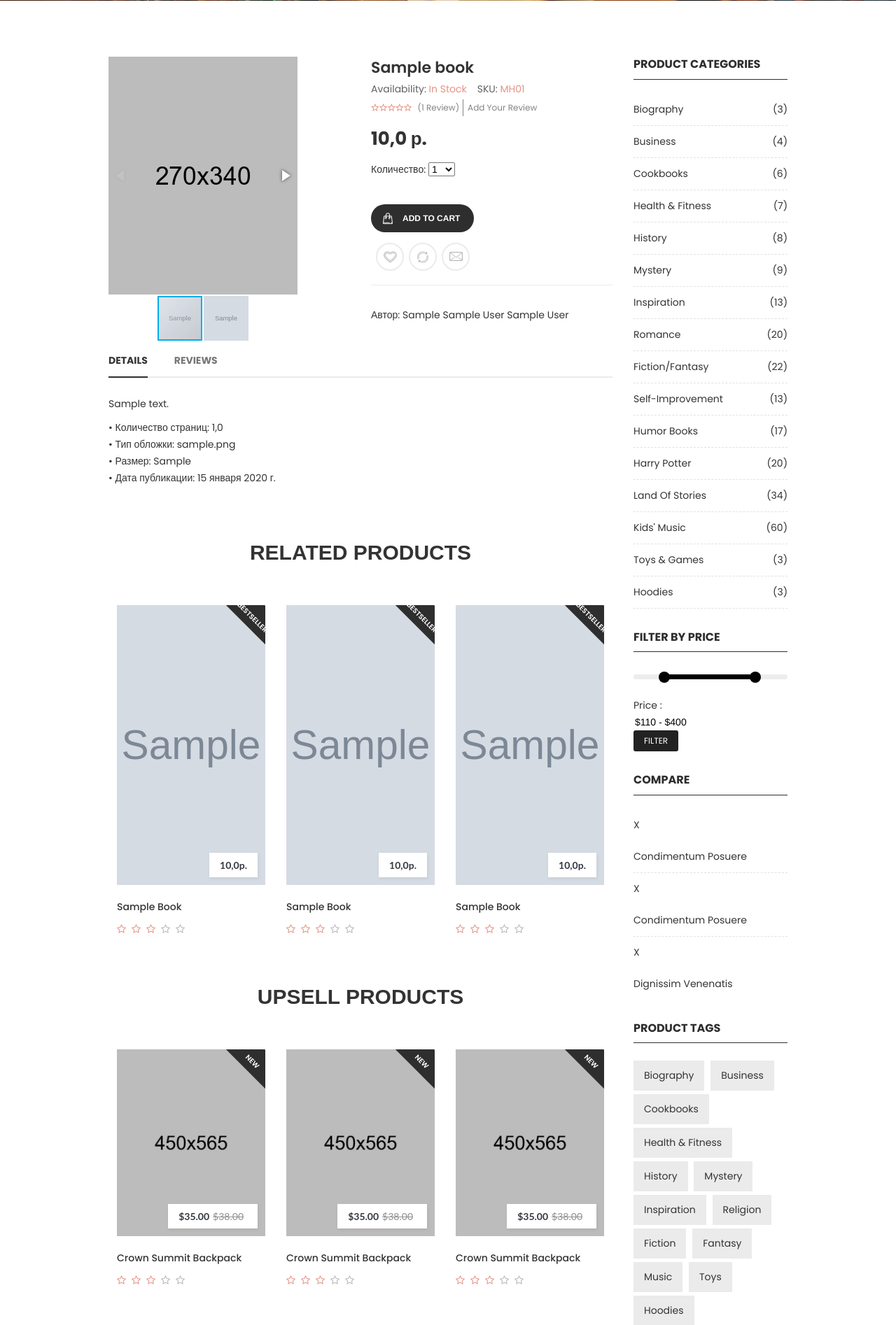
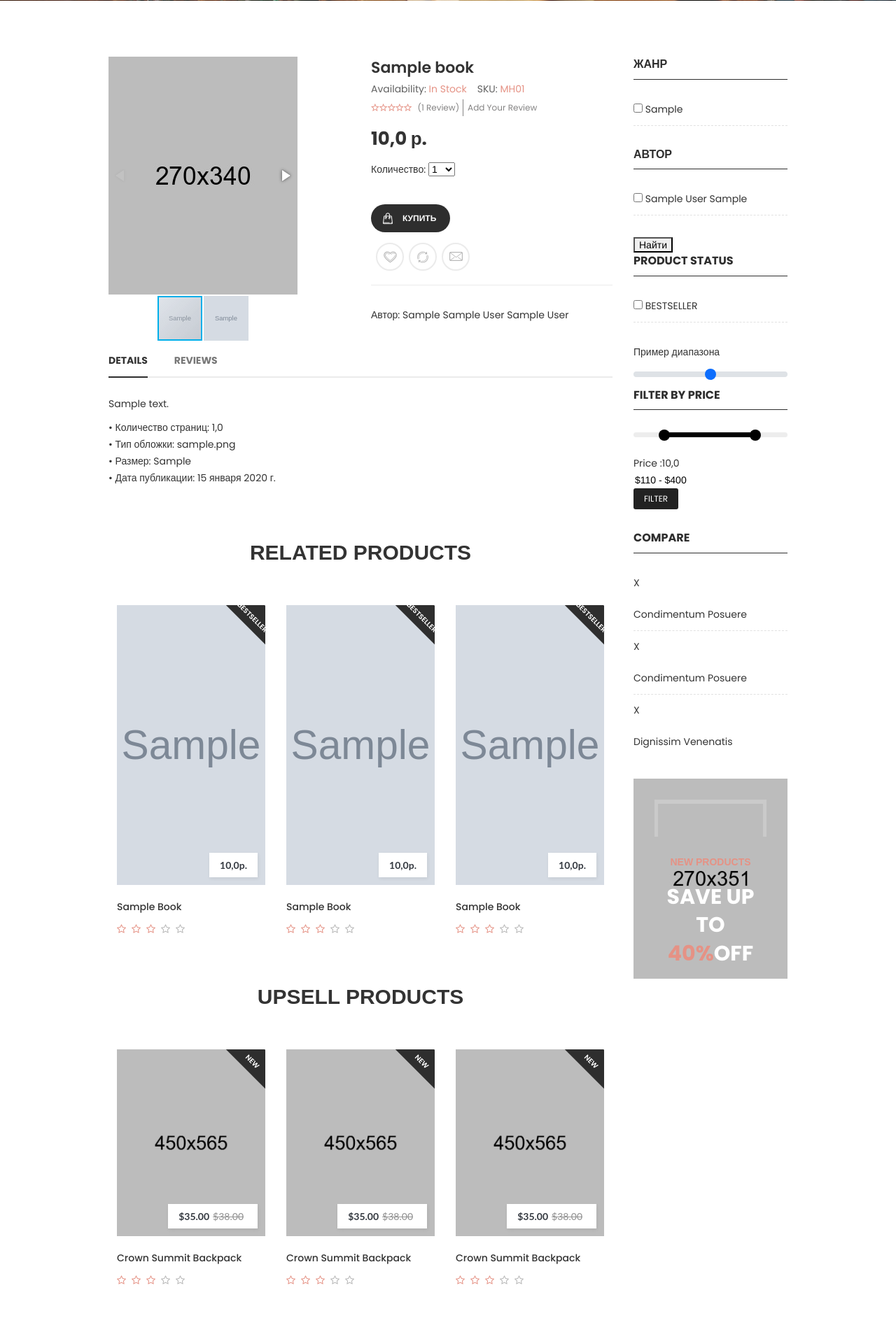
Before and after one commit to rozhnovilya85/books_magazine, a Django app: page /index/books/1 in a window 1280 px wide. Shown: the part 433-2327 px from the top of the page at 70% size. Run offline with Django 4.2, Linux system fonts and the light colour scheme; tables that the repository leaves empty hold one stand-in row (values such as "Sample post"); grey boxes marked "Sample" are stand-in pictures; some libraries are stand-ins or nearby versions; some web fonts are replaced.

Commit message:
commit_2

```diff
--- a/books_magazine/urls.py
+++ b/books_magazine/urls.py
@@ -25,6 +25,7 @@ urlpatterns = [
     path('admin/', admin.site.urls),
     path('', include('library.urls')),
     path('basket/', include('basket.urls')),
+    path('blog/', include('blog.urls')),
 ]
 
 if settings.DEBUG:
--- a/library/templates/library/book_detail.html
+++ b/library/templates/library/book_detail.html
@@ -5,7 +5,7 @@
 
         <!-- Start main Content -->
         <div class="maincontent bg--white pt--80 pb--55">
-        	<div class="container">
+        	<div itemscope itemtype="http://schema.org/Product" class="container">
         		<div class="row">
         			<div class="col-lg-9 col-12">
         				<div class="wn__single__product">
@@ -21,7 +21,7 @@
         						</div>
         						<div class="col-lg-6 col-12">
         							<div class="product__info__main">
-        								<h1>{{ book_item.name }}</h1>
+        								<h1 itemprop="name">{{ book_item.name }}</h1>
         								<div class="product-info-stock-sku d-flex">
         									<p>Availability:<span> In stock</span></p>
         									<p>SKU:<span> MH01</span></p>
@@ -40,7 +40,7 @@
         									</div>
         								</div>
         								<div class="price-box">
-        									<span> {{book_item.price}} р.</span>
+        									<span itemprop="price" content="{{book_item.price}}"> {{book_item.price}} р.</span>
         								</div>
                                         <form method="post" action="{% url 'add_basket_prod' book_item.pk %}">
                                             {% csrf_token %}
@@ -50,7 +50,7 @@
 
 
         									<div class="addtocart__actions">
-        										<button class="tocart" type="submit" title="Add to Cart">Add to Cart</button>
+        										<button class="tocart" type="submit" title="Add to Cart">Купить</button>
         									</div>
         								</div>
 
@@ -89,7 +89,7 @@
 	                        <div class="tab__container">
 	                        	<!-- Start Single Tab Content -->
 	                        	<div class="pro__tab_label tab-pane fade show active" id="nav-details" role="tabpanel">
-									<div class="description__attribute">
+									<div itemprop="description" class="description__attribute">
 										<p>{{book_item.description}}</p>
 										<ul>
                                             <li>• Количество страниц: {{book_item.pages}}</li>
@@ -217,13 +217,13 @@
 									<div class="col-lg-4 col-md-4 col-sm-6 col-12">
 										<div class="product">
 											<div class="product__thumb">
-												<a class="first__img" href="{% url 'book_detail' item.pk %}"><img src="{{ item.photo.url }}" alt="product image" height="400" ></a>
-												<a class="second__img animation1" href="{% url 'book_detail' item.pk %}"><img src="{{ item.photo.url }}" alt="product image" height="400" ></a>
-												<div class="new__box">
+												<a itemprop="image" class="first__img" href="{% url 'book_detail' item.pk %}"><img src="{{ item.photo.url }}" alt="product image" height="400" ></a>
+												<a itemprop="image" class="second__img animation1" href="{% url 'book_detail' item.pk %}"><img src="{{ item.photo.url }}" alt="product image" height="400" ></a>
+												<div itemprop="aggregateRating" itemscope itemtype="http://schema.org/AggregateRating" class="new__box">
 													<span class="new-label">{{ item.status_book}}</span>
 												</div>
 												<ul class="prize position__right__bottom d-flex">
-													<li>{{ item.price }}р.</li>
+													<li itemprop="price" content="{{item.price}}">{{ item.price }}р.</li>
 
 												</ul>
 												<div class="action">
@@ -490,26 +490,45 @@
         			<div class="col-lg-3 col-12 md-mt-40 sm-mt-40">
         				<div class="shop__sidebar">
         					<aside class="wedget__categories poroduct--cat">
-        						<h3 class="wedget__title">Product Categories</h3>
+        						<h3 class="wedget__title">Жанр</h3>
         						<ul>
-        							<li><a href="#">Biography <span>(3)</span></a></li>
-        							<li><a href="#">Business <span>(4)</span></a></li>
-        							<li><a href="#">Cookbooks <span>(6)</span></a></li>
-        							<li><a href="#">Health & Fitness <span>(7)</span></a></li>
-        							<li><a href="#">History <span>(8)</span></a></li>
-        							<li><a href="#">Mystery <span>(9)</span></a></li>
-        							<li><a href="#">Inspiration <span>(13)</span></a></li>
-        							<li><a href="#">Romance <span>(20)</span></a></li>
-        							<li><a href="#">Fiction/Fantasy <span>(22)</span></a></li>
-        							<li><a href="#">Self-Improvement <span>(13)</span></a></li>
-        							<li><a href="#">Humor Books <span>(17)</span></a></li>
-        							<li><a href="#">Harry Potter <span>(20)</span></a></li>
-        							<li><a href="#">Land of Stories <span>(34)</span></a></li>
-        							<li><a href="#">Kids' Music <span>(60)</span></a></li>
-        							<li><a href="#">Toys & Games <span>(3)</span></a></li>
-        							<li><a href="#">hoodies <span>(3)</span></a></li>
+                                    {% for genre in view.get_genres %}
+        							<li>
+                                        <input type="checkbox" class="checkbox">
+                                        <span class="span editContent">{{ genre }}</span>
+                                    </li>
+                                    {% endfor %}
         						</ul>
         					</aside>
+                            <form action="" method="get">
+                            <aside class="wedget__categories poroduct--cat">
+        						<h3 class="wedget__title">Автор</h3>
+        						<ul>
+                                    {% for author in view.get_authors %}
+        							<li>
+                                        <input type="checkbox" class="checkbox" name="authors" value="{{author.id}}">
+                                        <span class="span editContent">{{ author.author_name }} {{ author.author_firstname }}</span>
+                                    </li>
+                                    {% endfor %}
+        						</ul>
+        					</aside>
+                            <button type="submit">Найти</button>
+                            </form>
+                            <aside class="wedget__categories poroduct--cat">
+        						<h3 class="wedget__title">Product Status</h3>
+        						<ul>
+                                    {% for status in view.get_status_books %}
+        							<li>
+                                        <input type="checkbox" class="checkbox">
+                                        <span class="span editContent">{{ status }}</span>
+                                    </li>
+                                    {% endfor %}
+        						</ul>
+        					</aside>
+                            <aside>
+   <label for="customRange2" class="form-label">Пример диапазона</label>
+<input type="range" class="form-range" min="{{ view.get_price_books.price__min }}" max="{{ view.get_price_books.price__max }}" id="customRange2">
+                            </aside>
         					<aside class="wedget__categories pro--range">
         						<h3 class="wedget__title">Filter by price</h3>
         						<div class="content-shopby">
@@ -519,7 +538,7 @@
         						            <div class="slider__range--output">
         						                <div class="price__output--wrap">
         						                    <div class="price--output">
-        						                        <span>Price :</span><input type="text" id="amount" readonly="">
+        						                        <span>Price :{{ view.get_price_books.price__max }}</span><input type="text" id="amount" readonly="1">
         						                    </div>
         						                    <div class="price--filter">
         						                        <a href="#">Filter</a>
@@ -538,24 +557,7 @@
         							<li><a href="#">x</a><a href="#">Dignissim venenatis</a></li>
         						</ul>
         					</aside>
-        					<aside class="wedget__categories poroduct--tag">
-        						<h3 class="wedget__title">Product Tags</h3>
-        						<ul>
-        							<li><a href="#">Biography</a></li>
-        							<li><a href="#">Business</a></li>
-        							<li><a href="#">Cookbooks</a></li>
-        							<li><a href="#">Health & Fitness</a></li>
-        							<li><a href="#">History</a></li>
-        							<li><a href="#">Mystery</a></li>
-        							<li><a href="#">Inspiration</a></li>
-        							<li><a href="#">Religion</a></li>
-        							<li><a href="#">Fiction</a></li>
-        							<li><a href="#">Fantasy</a></li>
-        							<li><a href="#">Music</a></li>
-        							<li><a href="#">Toys</a></li>
-        							<li><a href="#">Hoodies</a></li>
-        						</ul>
-        					</aside>
+
         					<aside class="wedget__categories sidebar--banner">
 								<img src="{% static 'css/images/others/banner_left.jpg' %}" alt="banner images">
 								<div class="text">
--- a/library/urls.py
+++ b/library/urls.py
@@ -3,21 +3,23 @@ from rest_framework import routers
 from django.urls import include
 from rest_framework.urlpatterns import format_suffix_patterns
 
+from . import views
+
 from library.views import index_all, index_books, book_detail, BookCreateView, supplier_form, SupplierCreateView, \
     BookListView, BookDetailView, user_registration, user_login, BookAdminListView, BookUpdateView, SupplireListView, \
     SupplireUpdateView, SupplierDeleteView, BookDeleteView, user_logout, send_contact_email, AuthorListView, \
     AuthorDetailView, AuthorAdminListView, book_api_list, BookViewSet, AuthorViewSet, AuthorCreateView, \
-    AuthorUpdateView, AuthorDeleteView
+    AuthorUpdateView, AuthorDeleteView, FilterBooksView, BookListFilterView
 
 router = routers.SimpleRouter()
 router.register('book_class', BookViewSet)
 router.register('author_class', AuthorViewSet)
 
 urlpatterns = [
-    path('index/books', index_books, name='books'),
-    path('index/book/<int:book_id>', book_detail, name='book_detail'),
+        path('index/book/<int:book_id>', book_detail, name='book_detail'),
     path('index/books/booksform', BookCreateView.as_view(), name='book_form'),
     path('', BookListView.as_view(), name='index'),
+    path('index/books/filter', FilterBooksView.as_view(), name='book_filter'),
     path('index/books/supp', supplier_form, name='supplier_form'),
     path('index/books/supplierform', SupplierCreateView.as_view(), name='supplier_form_class'),
     path('index/books/<int:book_id>', BookDetailView.as_view(), name='book_detail'),
@@ -40,6 +42,7 @@ urlpatterns = [
     path('api/books/', book_api_list, name='api_books'),
     path('api/', include(router.urls)),
     path('api/', include(router.urls)),
+    path('index/books/', BookListFilterView.as_view(), name='book_list'),
 ]
 
 urlpatterns = format_suffix_patterns(urlpatterns)
--- a/library/views.py
+++ b/library/views.py
@@ -2,19 +2,24 @@
 from django.contrib import messages
 from django.core.mail import send_mail, send_mass_mail
 from django.conf import settings
+from django.db.models import Max, Min
 from django.http import HttpResponse, JsonResponse
 from django.urls import reverse_lazy
 from django.views.generic import ListView, DetailView, CreateView, UpdateView, DeleteView
 from rest_framework import status, viewsets
 from rest_framework.decorators import api_view
 from rest_framework.response import Response
+from django.views.generic.base import View
 
+from blog.models import Post
 from .forms import BookForm, SupplierForm, ContactForm, AuthorForm
 
 from django.shortcuts import render, redirect
 
+from django.db.models import Q
+
 # Create your views here.
-from library.models import book, Supplier, Author
+from library.models import book, Supplier, Author, Genre
 from django.core.paginator import Paginator
 from django.contrib.auth.forms import UserCreationForm, AuthenticationForm
 from .forms import RegistrationForm, LoginForm
@@ -24,6 +29,38 @@ from django.utils.decorators import method_decorator
 
 from basket.forms import BasketAddProductForm
 from .serializers import BookSerializer, AuthorSerializer
+
+
+class GenreAuthor:
+
+    def get_genres(self):
+        return Genre.objects.all()
+
+    def get_authors(self):
+        return Author.objects.all()
+
+    def get_status_books(self):
+        queryset = book.objects.all()
+        status_list = []
+        for item in queryset:
+            status_list.append(item.status_book)
+        unique_status = set(status_list)
+        return unique_status
+
+    def get_price_books(self):
+        price = book.objects.aggregate(Max('price'), Min('price'))
+        return price
+
+
+class FilterBooksView(GenreAuthor, ListView):
+    model = book
+    template_name = 'library/book_filter.html'
+    def get_queryset(self):
+        queryset = book.objects.filter(
+            Q(authors__in=self.request.GET.getlist('authors'))|
+            Q(genres__in=self.request.GET.getlist('genre'))|
+            Q(status_book__in=self.request.GET.getlist('status'))).distinct()
+        return queryset
 
 
 class AuthorListView(ListView):
@@ -49,8 +86,6 @@ class AuthorAdminListView(ListView):
     context_object_name = 'authors_list'
     extra_context = {'title': 'Администрирование авторов'}
     paginate_by = 8
-
-
 
 
 class AuthorCreateView(CreateView):
@@ -93,11 +128,24 @@ class BookListView(ListView):
     template_name = 'library/index.html'
     context_object_name = 'books_list'
     books_list_new = book.objects.all()
+    # post_list = Post.objects.all()
     extra_context = {'title': 'Главная страница', 'books': books_list_new}
     paginate_by = 8
 
+    def get_context_data(self, *, object_list=None, **kwargs):
+        object_list = super(BookListView, self).get_context_data(**kwargs)
+        object_list['post_list'] = Post.objects.all()[0:3]
+        return object_list
 
-class BookDetailView(DetailView):
+
+class BookListFilterView(GenreAuthor, ListView):
+    model = book
+    template_name = 'library/book_list.html'
+    context_object_name = 'books_list'
+    extra_context = {'title': 'Поиск'}
+
+
+class BookDetailView(GenreAuthor, DetailView):
     model = book
     template_name = 'library/book_detail.html'
     context_object_name = 'book_item'
@@ -106,6 +154,8 @@ class BookDetailView(DetailView):
     books = book.objects.all()
     extra_context = {'form_basket': form, 'title': 'Подробнее', 'books': books}
     allow_empty = False
+
+
 
 
 class BookCreateView(CreateView):
@@ -331,6 +381,10 @@ def send_contact_email(request):
         form = ContactForm()
     return render(request, 'library/contact.html', {'title': 'Предложения и пожелания', 'form': form})
 
+
+
+
+
 # API
 
 class BookViewSet(viewsets.ModelViewSet):
--- a/templates/base.html
+++ b/templates/base.html
@@ -1,7 +1,10 @@
 {% load static %}
+{% load meta_tags %}
+{% block meta_tags %}
 <!doctype html>
 <html class="no-js" lang="zxx">
 <head>
+    {% include_meta_tags %}
 	<meta charset="utf-8">
 	<meta http-equiv="x-ua-compatible" content="ie=edge">
 	<title>{% block title %} {{title}} {% endblock %}</title>
@@ -34,6 +37,7 @@
 
 
 </head>
+{% endblock %}
 <body>
 	<!--[if lte IE 9]>
 		<p class="browserupgrade">You are using an <strong>outdated</strong> browser. Please <a href="https://browsehappy.com/">upgrade your browser</a> to improve your experience and security.</p>
--- a/templates/inc/_header.html
+++ b/templates/inc/_header.html
@@ -13,7 +13,7 @@
 					<div class="col-lg-8 d-none d-lg-block">
 						<nav class="mainmenu__nav">
 							<ul class="meninmenu d-flex justify-content-start">
-								<li class="drop with--one--item"><a href="{% url 'index' %}">Книги</a></li>
+								<li class="drop with--one--item"><a href="{% url 'book_list' %}">Книги</a></li>
 								<li class="drop"><a href="{% url 'authors' %}">Авторы</a></li>
 								<li><a href="{% url 'contact' %}">Контакты</a></li>
                                 {% if user.is_authenticated and user.is_superuser  %}
```
Also changed, not shown: books_magazine/settings.py (+10 -2 lines), library/forms.py (+12 -1 lines), library/templates/library/index.html (+28 -54 lines), library/models.py (line endings or trailing spaces), 1 other file.
